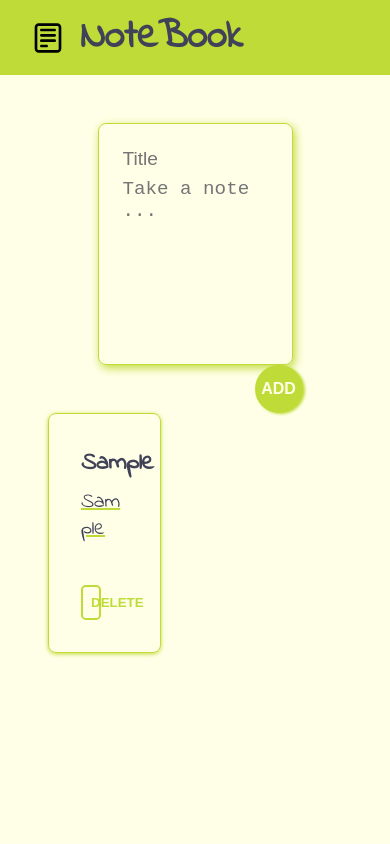
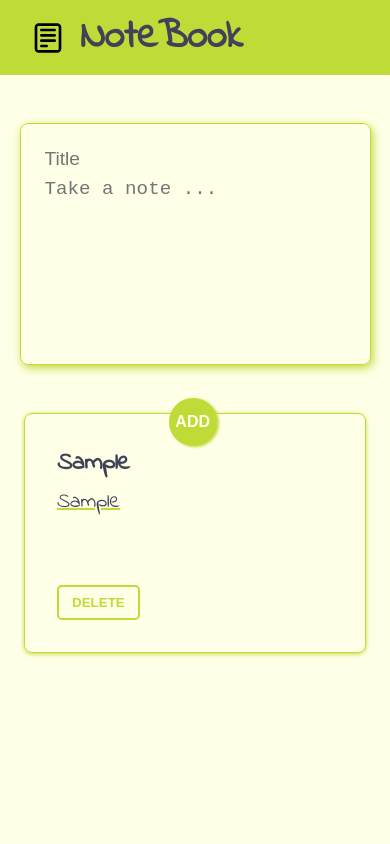
Before and after one commit to NDraganov/notebook, a Next.js app: page / in a window 390 px wide. Both pictures are taken after typing "Sample", "Sample" into the empty fields and a click on the button "ADD". Shown: the top 844 px of the page. Built offline with nearby package versions, Linux system fonts and the light colour scheme.

Commit message:
Add styles for mobile

```diff
--- a/components/create-note/create-note.module.css
+++ b/components/create-note/create-note.module.css
@@ -41,3 +41,13 @@
   background-color: var(--grey);
   box-shadow: 2px 1px 3px var(--grey);
 }
+
+@media screen and (max-width: 450px) {
+  .note form {
+    width: 90vw;
+  }
+  .note form button {
+    top: 32.5vh;
+    left: 38vw;
+  }
+}
--- a/components/footer/footer.module.css
+++ b/components/footer/footer.module.css
@@ -20,7 +20,15 @@
   color: var(--grey);
   font-size: 1.2rem;
   font-weight: 500;
+  letter-spacing: 1px;
 }
 .footer .section p {
   color: var(--dark-green);
 }
+
+@media screen and (max-width: 450px) {
+  .footer {
+    flex-direction: column;
+    gap: 0.5rem;
+  }
+}
--- a/components/note/note-item.module.css
+++ b/components/note/note-item.module.css
@@ -39,3 +39,9 @@
   color: var(--red);
   border: 2px solid var(--red);
 }
+
+@media screen and (max-width: 450px) {
+  .note {
+    width: 100%;
+  }
+}
--- a/pages/index.module.css
+++ b/pages/index.module.css
@@ -8,3 +8,10 @@
   margin: 3rem 3rem;
   list-style: none;
 }
+
+@media screen and (max-width: 450px) {
+  .home ul {
+    grid-template-columns: 1fr;
+    margin: 3rem 1.5rem;
+  }
+}
```
